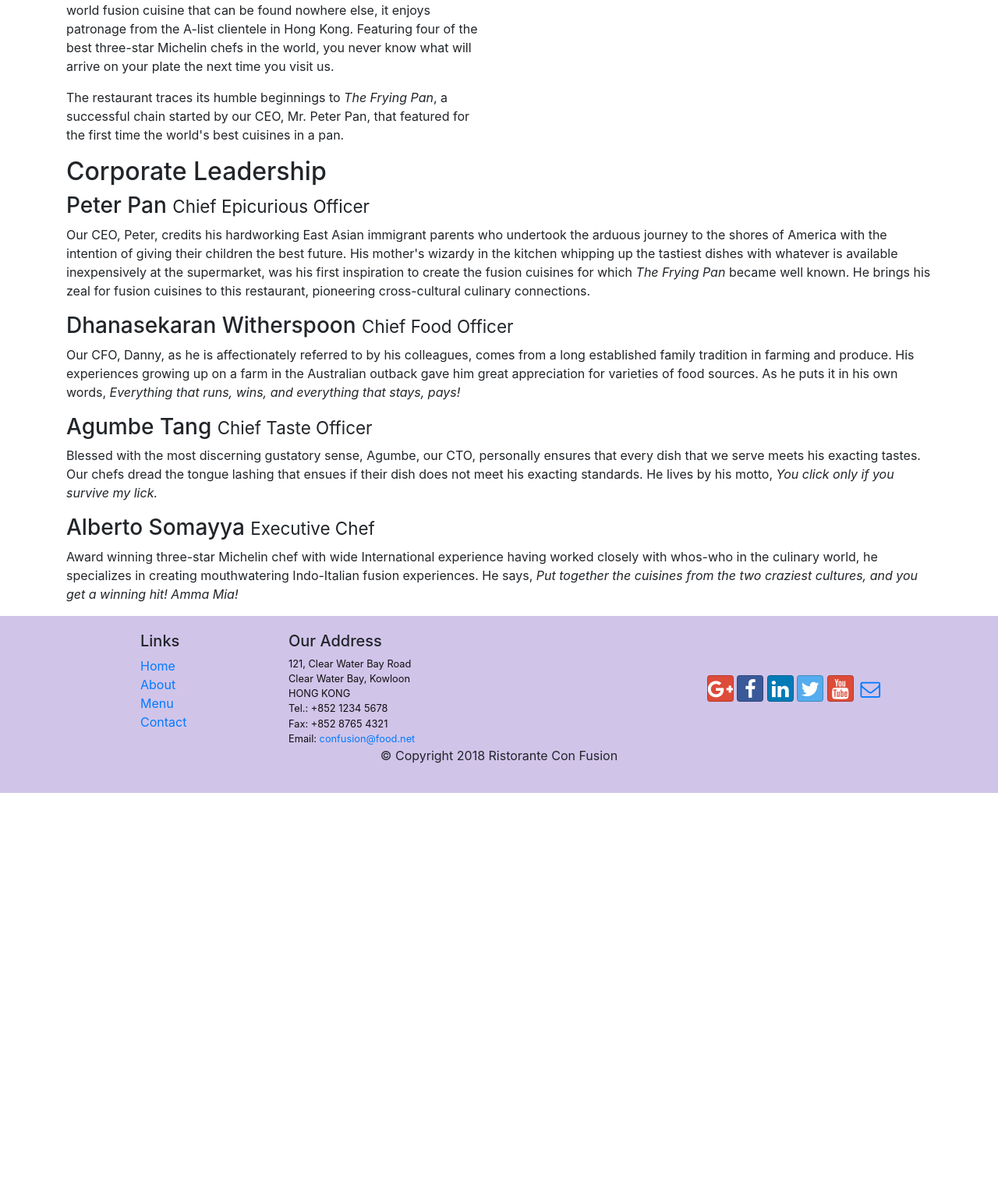
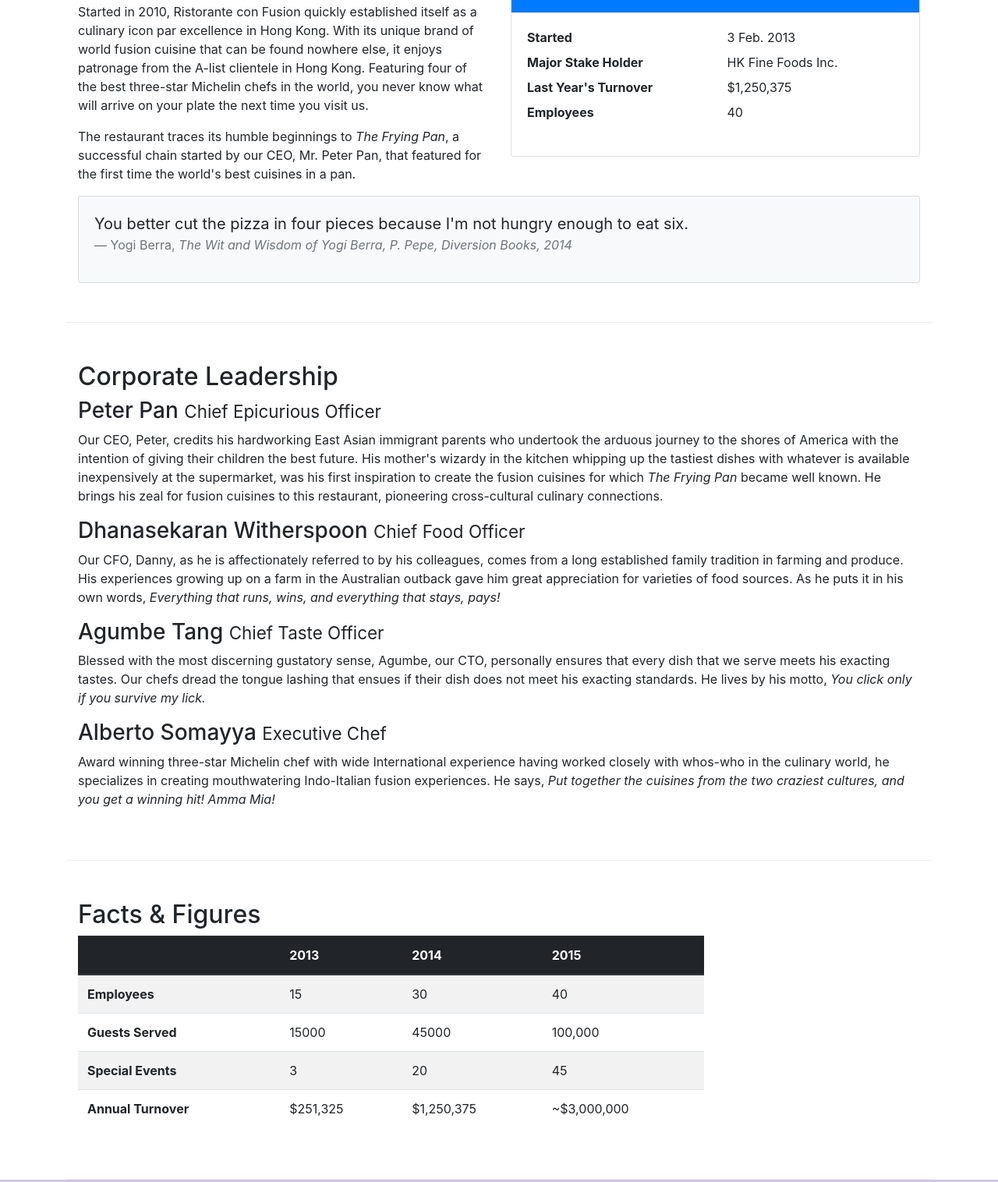
Before and after one commit to alanvaldo/conFusion, a website: page aboutus.html in a window 1280 px wide. Shown: the part 558-2074 px from the top of the page at 78% size. Before the commit the page ends 1575 px from the top, so only its background shows below. Drawn offline with nearby package versions, Linux system fonts and the light colour scheme.

Commit message:
Tables and Cards

```diff
--- a/aboutus.html
+++ b/aboutus.html
@@ -59,18 +59,45 @@
             </div>
         </div>
 
-        <div class="row">
+        <div class="row row-content">
             <div class="col-12 col-sm-6">
                 <h2>Our History</h2>
                 <p>Started in 2010, Ristorante con Fusion quickly established itself as a culinary icon par excellence in Hong Kong. With its unique brand of world fusion cuisine that can be found nowhere else, it enjoys patronage from the A-list clientele in Hong Kong.  Featuring four of the best three-star Michelin chefs in the world, you never know what will arrive on your plate the next time you visit us.</p>
                 <p>The restaurant traces its humble beginnings to <em>The Frying Pan</em>, a successful chain started by our CEO, Mr. Peter Pan, that featured for the first time the world's best cuisines in a pan.</p>
             </div>
-            <div>
+            <div class="col-12 col-sm-6">
+                <div class="card">
+                    <h3 class="card-header bg-primary text-white">Facts At a Glance</h3>
+                    <div class="card-body">
+                        <dl class="row">
+                            <dt class="col-6">Started</dt>
+                            <dd class="col-6">3 Feb. 2013</dd>
+                            <dt class="col-6">Major Stake Holder</dt>
+                            <dd class="col-6">HK Fine Foods Inc.</dd>
+                            <dt class="col-6">Last Year's Turnover</dt>
+                            <dd class="col-6">$1,250,375</dd>
+                            <dt class="col-6">Employees</dt>
+                            <dd class="col-6">40</dd>
+                        </dl>
+                    </div>
+                </div>
+            </div>
+            <div class="col-12">
+                <div class="card card-body bg-light">
+                    <blockquote class="blockquote">
+                        <p class="mb-0">You better cut the pizza in four pieces because
+                            I'm not hungry enough to eat six.</p>
+                        <footer class="blockquote-footer">Yogi Berra,
+                            <cite title="Source Title">The Wit and Wisdom of Yogi Berra,
+                            P. Pepe, Diversion Books, 2014</cite>
+                        </footer>
+                    </blockquote>
+                </div>
             </div>
         </div>
 
 
-        <div class="row">
+        <div class="row row-content">
             <div class="col-12">
                 <h2>Corporate Leadership</h2>
                 <h3>Peter Pan <small>Chief Epicurious Officer</small></h3>
@@ -81,6 +108,52 @@
                 <p class="d-none d-sm-block">Blessed with the most discerning gustatory sense, Agumbe, our CTO, personally ensures that every dish that we serve meets his exacting tastes. Our chefs dread the tongue lashing that ensues if their dish does not meet his exacting standards. He lives by his motto, <em>You click only if you survive my lick.</em></p>
                 <h3>Alberto Somayya <small>Executive Chef</small></h3>
                 <p class="d-none d-sm-block">Award winning three-star Michelin chef with wide International experience having worked closely with whos-who in the culinary world, he specializes in creating mouthwatering Indo-Italian fusion experiences. He says, <em>Put together the cuisines from the two craziest cultures, and you get a winning hit! Amma Mia!</em></p>
+            </div>
+        </div>
+        <div class="row row-content">
+            <div class="col-12 col-sm-9">
+                <h2>Facts &amp; Figures</h2>
+                <div class="table-responsive">
+                    <table class="table table-striped">
+                        <thead class="thead-dark">
+                            <tr>
+                                <th>&nbsp;</th>
+                                <th>2013</th>
+                                <th>2014</th>
+                                <th>2015</th>
+                            </tr>
+                        </thead>
+                        <tbody>
+                            <tr>
+                                <th>Employees</th>
+                                <td>15</td>
+                                <td>30</td>
+                                <td>40</td>
+                            </tr>
+                            <tr>
+                                <th>Guests Served</th>
+                                <td>15000</td>
+                                <td>45000</td>
+                                <td>100,000</td>
+                            </tr>
+                            <tr>
+                                <th>Special Events</th>
+                                <td>3</td>
+                                <td>20</td>
+                                <td>45</td>
+                            </tr>
+                            <tr>
+                                <th>Annual Turnover</th>
+                                <td>$251,325</td>
+                                <td>$1,250,375</td>
+                                <td>~$3,000,000</td>
+                            </tr>
+                        </tbody>
+                    </table>
+                </div>
+            </div>
+            <div class="col-12 col-sm-3">
+
             </div>
        </div>
 
```
